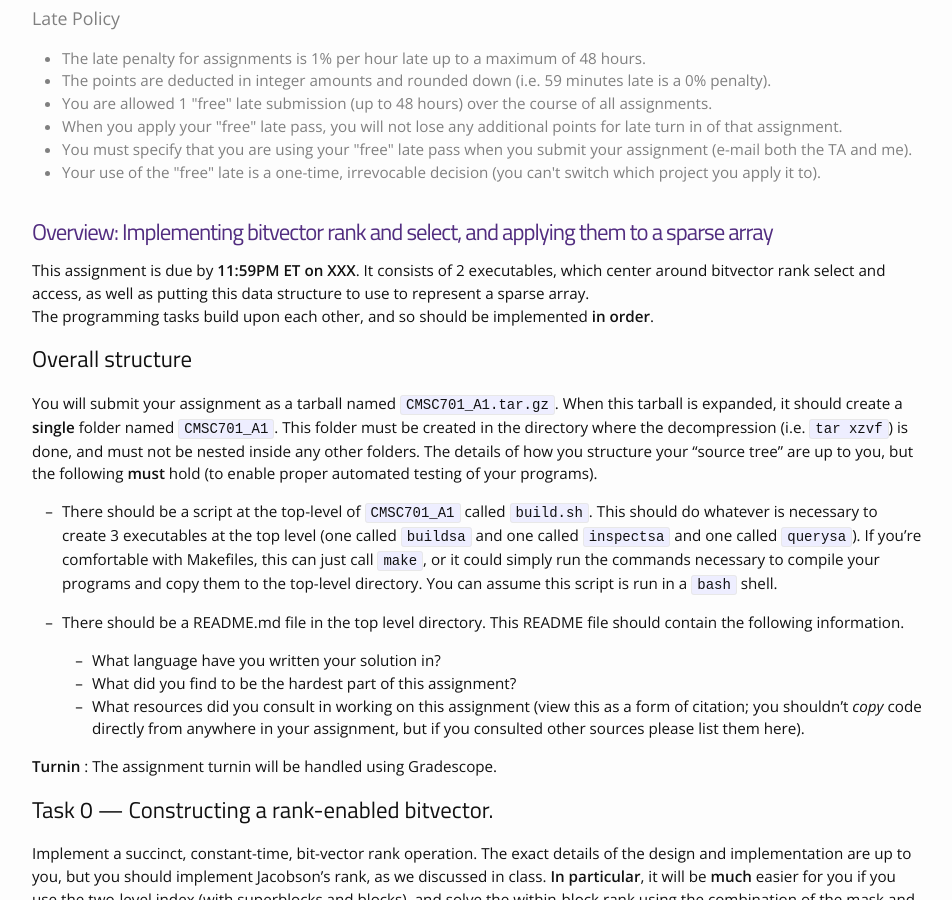
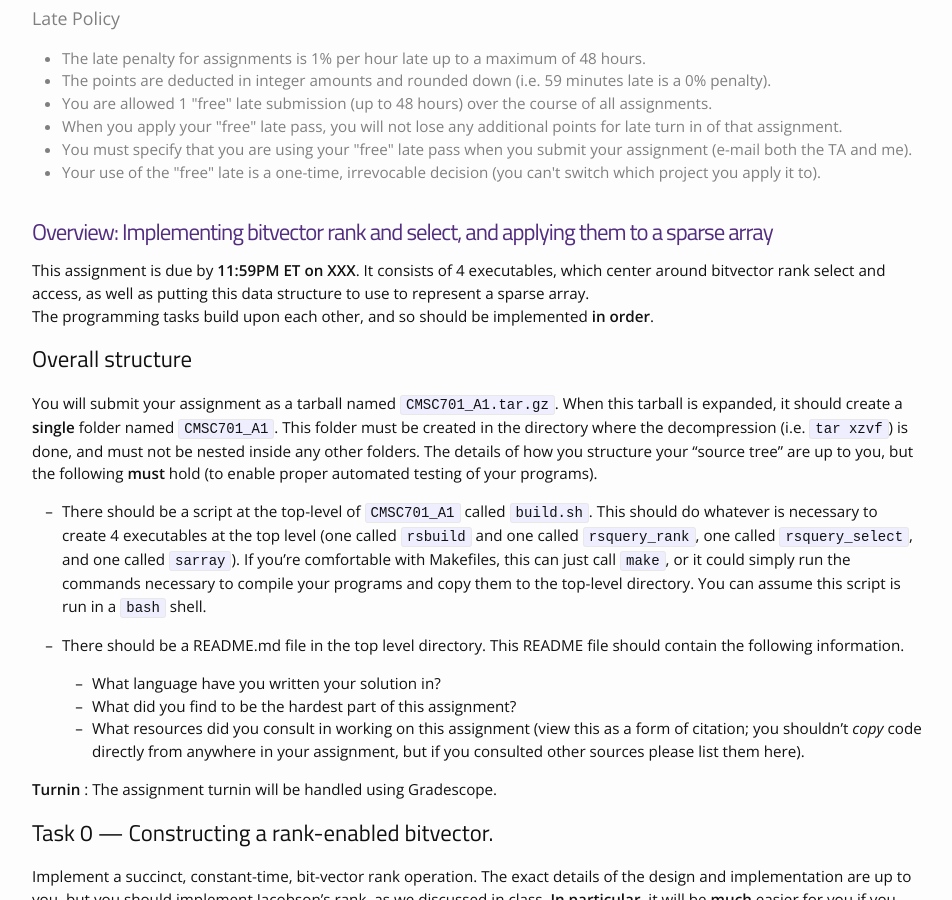
Before and after one commit to umd-cmsc701/s2024, a Jekyll site: the page built from _assignments/bitvector_rsa.md, in a window 1280 px wide and 900 px high, scrolled down 327 px. Shown: the whole window, without its empty margins (163-1115 px from the left). Built offline with Jekyll 4.4.1, drawn with Linux system fonts in a browser that asks for light colours; nearby versions of some CDN libraries; some of the changed text lies outside the part shown.

Commit message:
fix typos

```diff
--- a/_assignments/bitvector_rsa.md
+++ b/_assignments/bitvector_rsa.md
@@ -10,7 +10,7 @@ due_event:
 
 # Overview: Implementing bitvector rank and select, and applying them to a sparse array
 
-This assignment is due by **11:59PM ET on XXX**.  It consists of 2 executables, which center around bitvector rank select and access, as well as putting this data structure to use to represent a sparse array.
+This assignment is due by **11:59PM ET on XXX**.  It consists of 4 executables, which center around bitvector rank select and access, as well as putting this data structure to use to represent a sparse array.
 The programming tasks build upon each other, and so should be implemented **in order**.
 
 ## Overall structure
@@ -18,7 +18,7 @@ The programming tasks build upon each other, and so should be implemented **in o
 You will submit your assignment as a tarball named `CMSC701_A1.tar.gz`.  When this tarball is expanded, it should create a
 **single** folder named `CMSC701_A1`.  This folder must be created in the directory where the decompression (i.e. `tar xzvf`) is done, and must not be nested inside any other folders. The details of how you structure your "source tree" are up to you, but the following **must** hold (to enable proper automated testing of your programs).
 
- * There should be a script at the top-level of `CMSC701_A1` called `build.sh`.  This should do whatever is necessary to create 3 executables at the top level (one called `buildsa` and one called `inspectsa` and one called `querysa`).  If you're comfortable with Makefiles, this can just call `make`, or it could simply run the commands necessary to compile your programs and copy them to the top-level directory.  You can assume this script is run in a `bash` shell.
+ * There should be a script at the top-level of `CMSC701_A1` called `build.sh`.  This should do whatever is necessary to create 4 executables at the top level (one called `rsbuild` and one called `rsquery_rank`, one called `rsquery_select`, and one called `sarray`).  If you're comfortable with Makefiles, this can just call `make`, or it could simply run the commands necessary to compile your programs and copy them to the top-level directory.  You can assume this script is run in a `bash` shell.
 
  * There should be a README.md file in the top level directory.  This README file should contain the following information.
 
@@ -150,3 +150,6 @@ The bitvector rank and select for part 1 will each be tested on 2 different inpu
 Likewise, the sparse array program will be graded on a per-query basis, so you will gain points for correct query results even if all results are not correct. So, for example, the `query_index` and `density` commands are easy to implement even without a working rank index, and you could try to come up with valid implementations of those first.
 
 We will provide some test input and expected output against which you can check your implementation, to allow faster testing without involving gradescope.
+
+Finally, while we won't be doing a complete code review, we do plan to read and evaluate some of the code manually, to ensure that the constraints listed in the specification
+are being met (i.e. that integers are properly bitpacked to the minimal size, etc.).
```
Also changed, not shown: other parts of _assignments/bitvector_rsa.md (+1 -1 lines).
